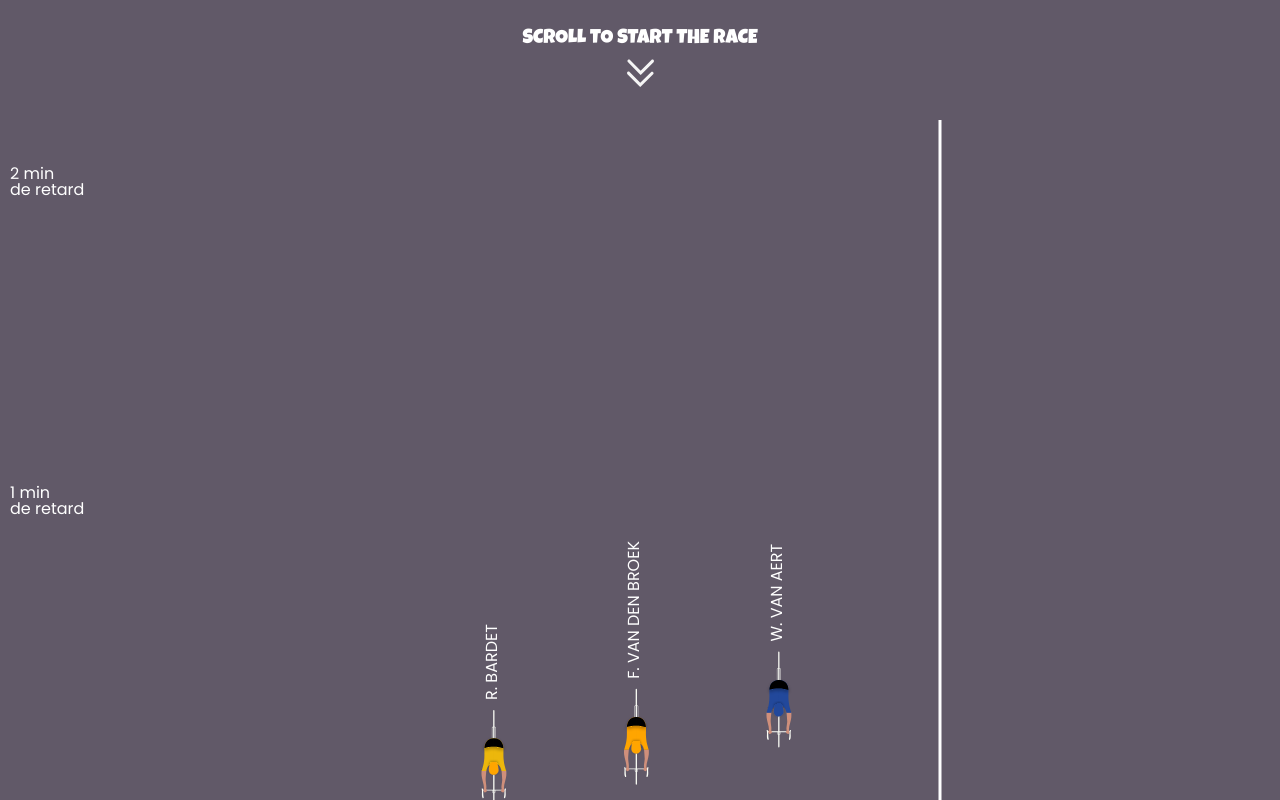
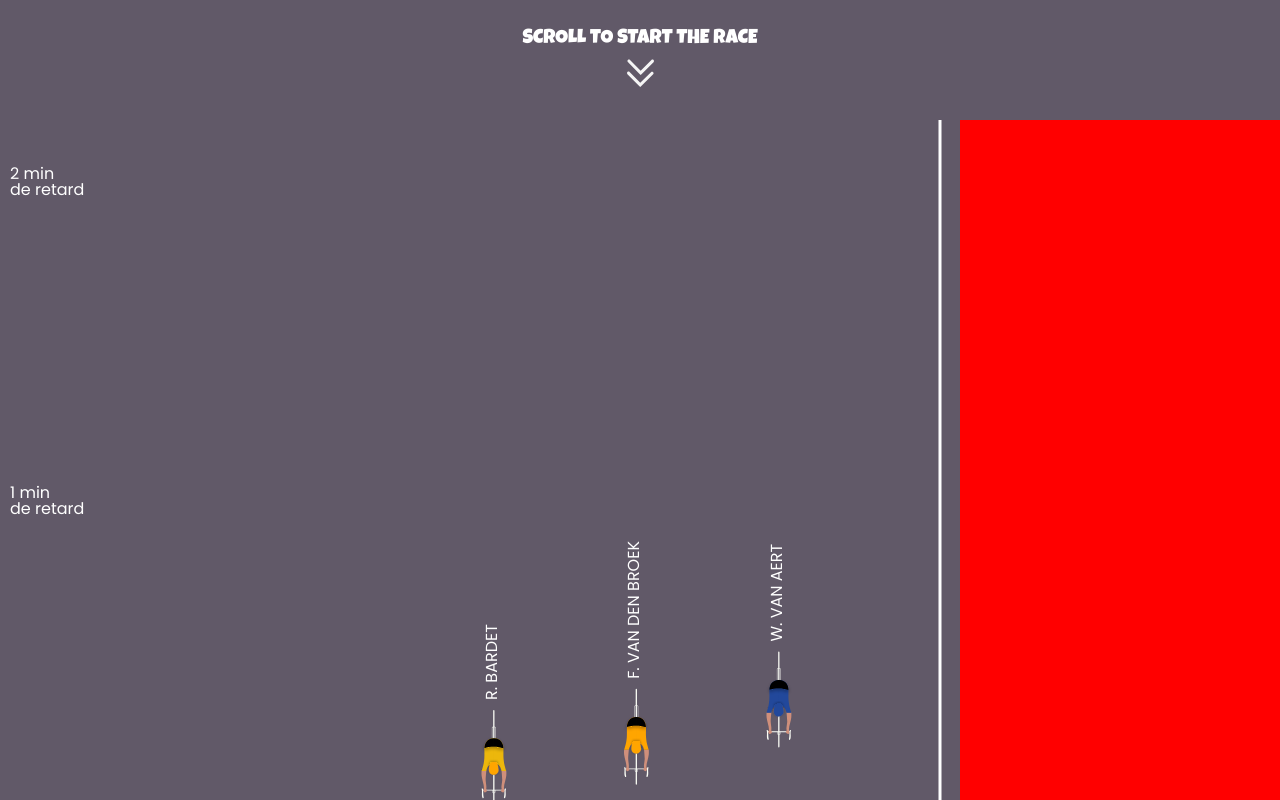
Before and after one commit to floreperche/tour-de-france-2024, a Svelte app: page / in a window 1280 px wide. Shown: the part 680-1480 px from the top of the page. Built offline with nearby package versions, Linux system fonts and the light colour scheme.

Commit message:
managing initial landscape

```diff
--- a/src/App.svelte
+++ b/src/App.svelte
@@ -53,7 +53,10 @@
   }
 </script>
 
-<div class="container">
+<div class="container" style="position: relative">
+  <div
+    style="position: absolute; width: 25vw; height: 100vh; top :100vh; right: 0; background-color: red; "
+  ></div>
   <Header />
 
   <section>
@@ -107,6 +110,7 @@
       {/each}
     </Scrolly>
   </section>
+
   <!-- <div>END</div> -->
 </div>
 
```
